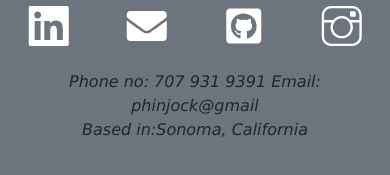
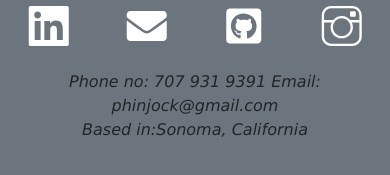
Before and after one commit to pjsherpa/Pj-Portfolio, a React (Create React App) app: page / in a window 390 px wide. Shown: the part 817-992 px from the top of the page. Built offline with nearby package versions, Linux system fonts and the light colour scheme.

Commit message:
found error in form for mobile design now fixed, type error in footer now fixed

```diff
--- a/src/component/Footer/Footer.js
+++ b/src/component/Footer/Footer.js
@@ -36,8 +36,8 @@ const Footer = () => {
         </div>
         <br></br>
         <Card.Text className="text-center">
-          Phone no: 707 931 9391 Email: phinjock@gmail <br></br>Based in:Sonoma,
-          California
+          Phone no: 707 931 9391 Email: phinjock@gmail.com <br></br>Based
+          in:Sonoma, California
         </Card.Text>
       </div>
     </footer>
--- a/src/component/pages/Contact.js
+++ b/src/component/pages/Contact.js
@@ -57,7 +57,7 @@ const Contact = () => {
     <>
       <div
         className="col-4 py-2 my-2 rounded mx-auto d-block"
-        style={{ width: "30rem" }}
+        style={{ width: "25rem" }}
       >
         <h1>Contact</h1>
         <div className="container">
```
